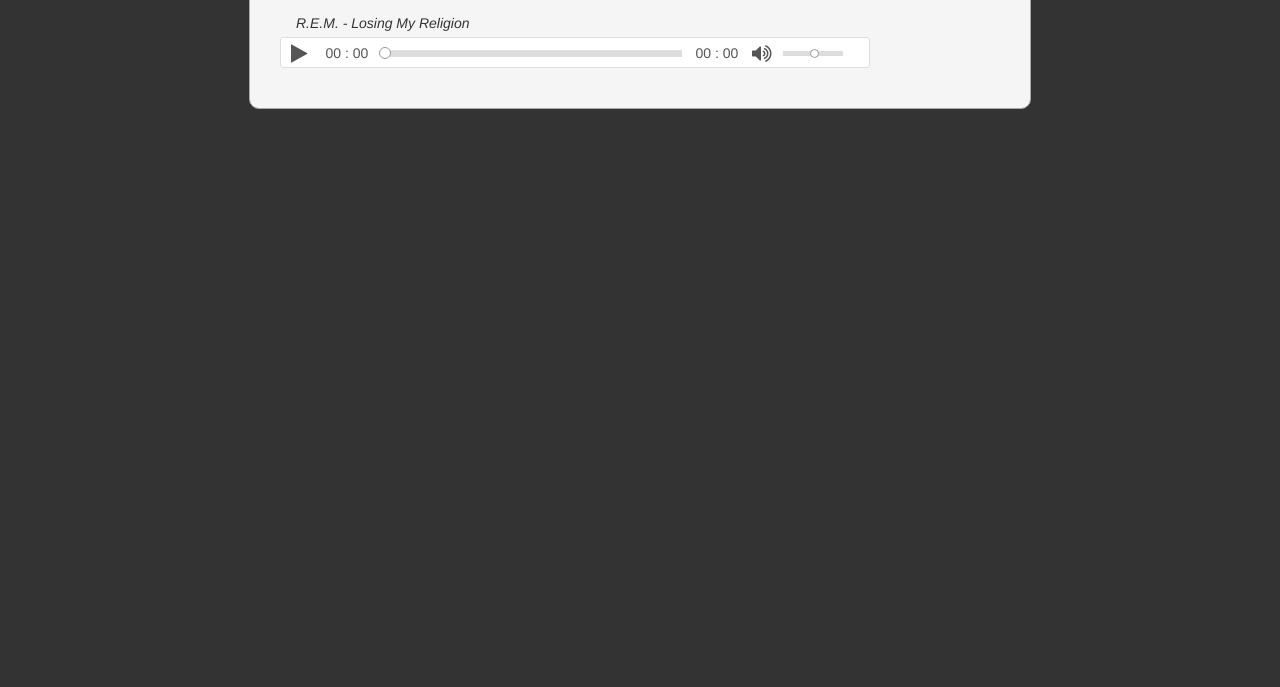
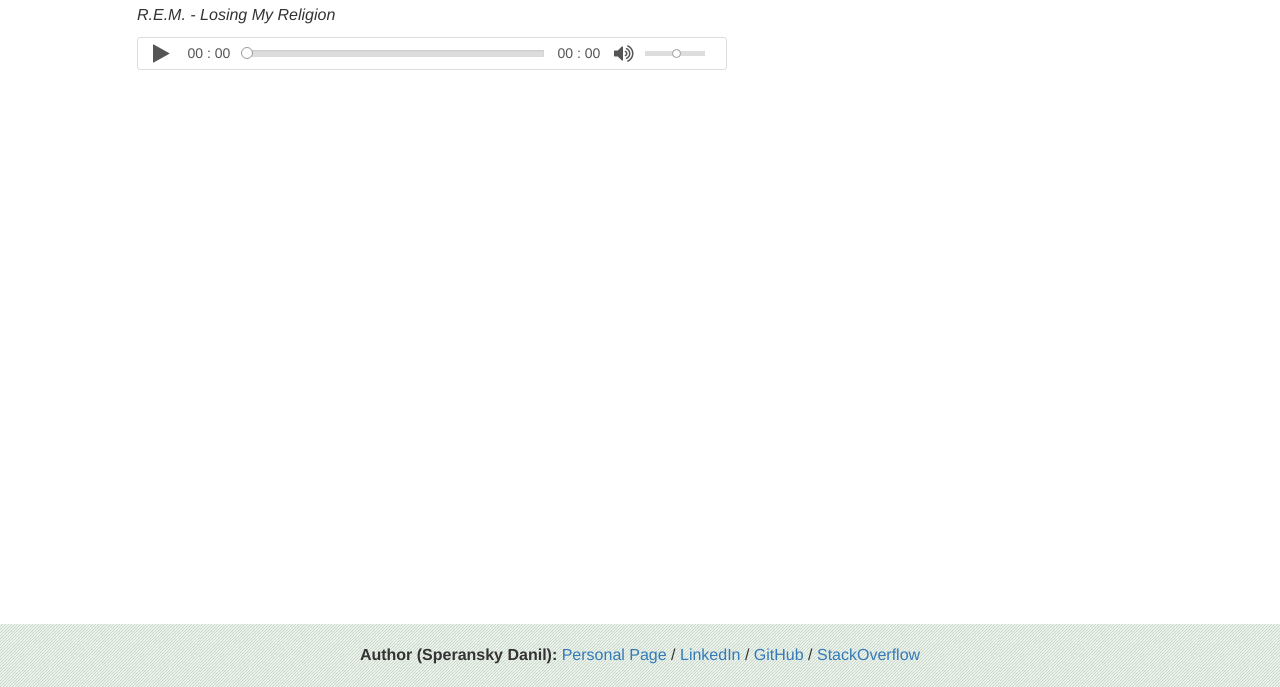
Before and after one commit to speranskydanil/Simple-Audio-Player, a website: page demo/index.html in a window 1280 px wide. Shown: the part 113-800 px from the top of the page. Drawn offline with nearby package versions, Linux system fonts and the light colour scheme.

Commit message:
updating demo and README

```diff
--- a/demo/index.html
+++ b/demo/index.html
@@ -5,61 +5,45 @@
     <meta charset='utf-8'>
     <title>Simple Audio Player</title>
 
+    <link rel="stylesheet" href="https://maxcdn.bootstrapcdn.com/bootstrap/3.3.4/css/bootstrap.min.css">
     <link rel="stylesheet" href="//maxcdn.bootstrapcdn.com/font-awesome/4.3.0/css/font-awesome.min.css">
     <link rel="stylesheet" href="../dist/player.css">
 
     <style>
-body {
+html, body {
+  height: 100%;
   margin: 0px;
   padding: 0px;
-  background: #333;
-  font-family: "Helvetica Neue", Helvetica, Arial, sans-serif;
-  font-size: 14px;
-  line-height: 20px;
-  color: #333;
+  font-size: 16px;
 }
 
 .wrapper {
-  width: 720px;
-  margin: 30px auto 0px;
-  padding: 30px;
-  border: 1px solid #aaa;
-  background: #f5f5f5;
-
-  -webkit-border-radius: 10px;
-     -moz-border-radius: 10px;
-          border-radius: 10px;
+  position: relative;
+  min-height: 100%;
 }
 
-.wrapper h1 {
-  margin: 0px 16px;
-  padding: 0px;
-  font-size: 32px;
-  line-height: 32px;
+.header {
+  padding: 20px;
+  background: #005500;
+  background-image: url(assets/bg.png);
+  font-size: 40px;
+  color: white;
+  text-align: center;
 }
 
-.wrapper hr {
-  height: 1px;
-  margin: 16px 0px;
-  padding: 0px;
-  border: none;
-  background: #d5d5d5;
+.footer {
+  position: absolute;
+  bottom: 0;
+  left: 0;
+  width: 100%;
+  padding: 20px;
+  background: #efe;
+  background-image: url(assets/bg.png);
+  text-align: center;
 }
 
-.wrapper a {
-  color: #08c;
-  text-decoration: none;
-}
-
-.wrapper a:hover {
-  color: #005580;
-  text-decoration: underline;
-}
-
-.wrapper .label {
-  margin-bottom: 4px;
-  padding-left: 16px;
-  font-style: italic;
+.container {
+  padding: 20px 0px 0px 82px;
 }
     </style>
 
@@ -78,12 +62,20 @@
 
   <body>
     <div class="wrapper">
-      <h1>Playlist</h1>
+      <div class="header">Simple Audio Player</div>
 
-      <hr>
+      <div class="container">
+        <p><i>R.E.M. - Losing My Religion</i></p>
+        <div id="player" class="player"></div>
+      </div>
 
-      <div class="label">R.E.M. - Losing My Religion</div>
-      <div id="player" class="player"></div>
+      <div class='footer'>
+        <strong>Author (Speransky Danil):</strong>
+        <a href="http://dsperansky.info">Personal Page</a> /
+        <a href="http://ru.linkedin.com/in/speranskydanil/en">LinkedIn</a> /
+        <a href="https://github.com/speranskydanil?tab=repositories">GitHub</a> /
+        <a href="http://stackoverflow.com/users/1550807/speransky-danil">StackOverflow</a>
+      </div>
     </div>
   </body>
 </html>
```
Also changed, not shown: README.md, demo/assets/bg.png (added), dist/player.css, screen.png, 1 other file.
